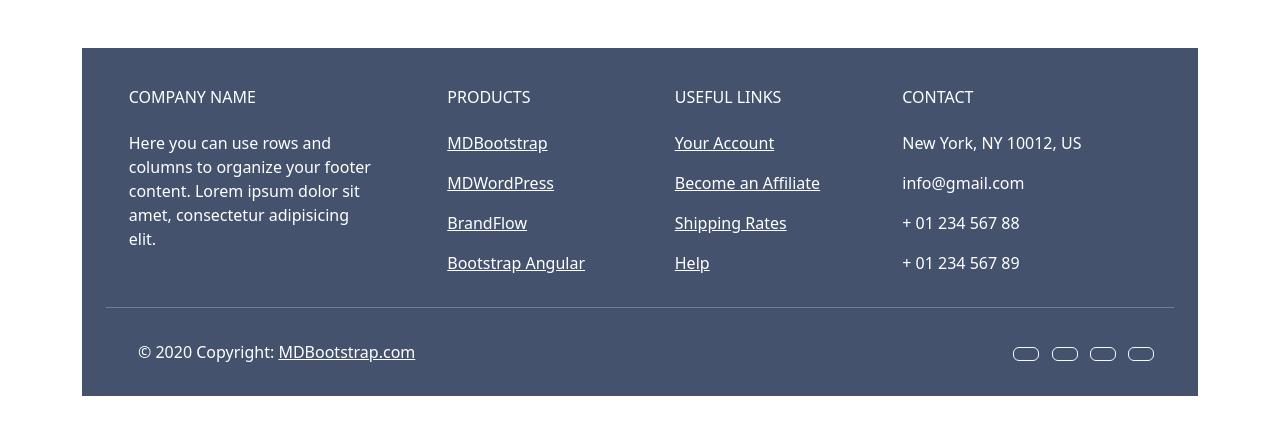
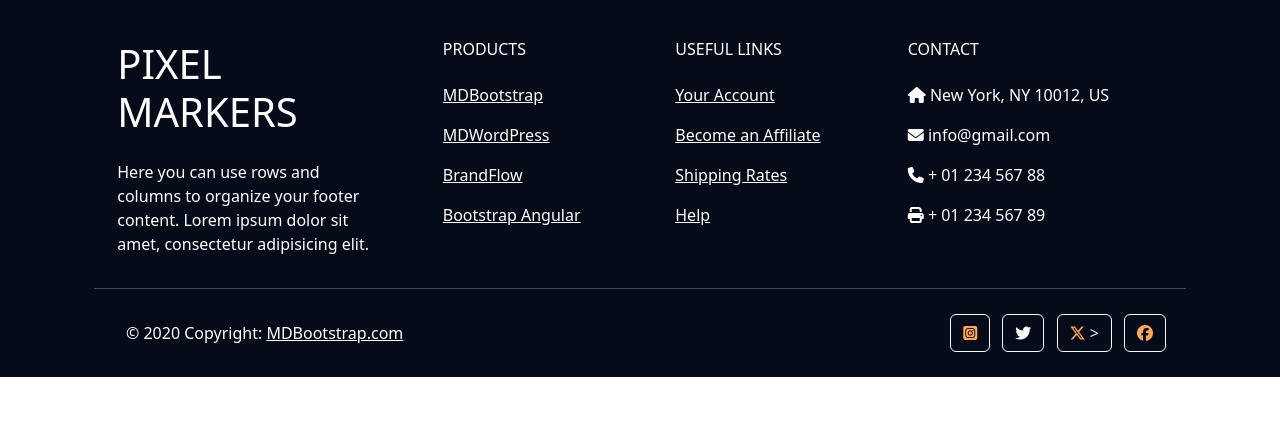
Before and after one commit to Tomasspit2/NFT-project, a Symfony app: template templates/base.html.twig in a window 1280 px wide. Shown: the top 435 px of the page. Run offline with Twig, Linux system fonts and the light colour scheme; the template is opened without the code that fills it, so the values that code supplies are empty; some libraries are stand-ins or nearby versions.

Commit message:
...add env.

```diff
--- a/public/css/footer.css
+++ b/public/css/footer.css
@@ -1,3 +1,4 @@
- {
+footer {
     background-color: #050B19;
+    color: white;
 }
--- a/templates/_includes/footer.html.twig
+++ b/templates/_includes/footer.html.twig
@@ -1,9 +1,9 @@
 <!-- Remove the container if you want to extend the Footer to full width. -->
-<div class="container my-5">
+
     <!-- Footer -->
     <footer
             class="text-center text-lg-start text-white"
-            style="background-color: #45526e"
+
     >
         <!-- Grid container -->
         <div class="container p-4 pb-0">
@@ -13,8 +13,8 @@
                 <div class="row">
                     <!-- Grid column -->
                     <div class="col-md-3 col-lg-3 col-xl-3 mx-auto mt-3">
-                        <h6 class="text-uppercase mb-4 font-weight-bold">
-                            Company name
+                        <h6 class="text-uppercase mb-4 font-weight-bold display-6">
+                            PIXEL MARKERS
                         </h6>
                         <p>
                             Here you can use rows and columns to organize your footer
@@ -102,13 +102,12 @@
 
                     <!-- Grid column -->
                     <div class="col-md-5 col-lg-4 ml-lg-0 text-center text-md-end">
-                        <!-- Facebook -->
+                        <!-- Instagram -->
                         <a
                                 class="btn btn-outline-light btn-floating m-1"
                                 class="text-white"
                                 role="button"
-                        ><i class="fab fa-facebook-f"></i
-                            ></a>
+                        ><i class="fa-brands fa-square-instagram" style="color: #ffa658;"></i></a>
 
                         <!-- Twitter -->
                         <a
@@ -118,21 +117,20 @@
                         ><i class="fab fa-twitter"></i
                             ></a>
 
-                        <!-- Google -->
+                        <!-- Twitter -->
                         <a
                                 class="btn btn-outline-light btn-floating m-1"
                                 class="text-white"
                                 role="button"
-                        ><i class="fab fa-google"></i
+                        ><i class="fa-brands fa-x-twitter" style="color: #ffa658;"></i>
                             ></a>
 
-                        <!-- Instagram -->
+                        <!-- Facebook -->
                         <a
                                 class="btn btn-outline-light btn-floating m-1"
                                 class="text-white"
                                 role="button"
-                        ><i class="fab fa-instagram"></i
-                            ></a>
+                        ><i class="fa-brands fa-facebook" style="color: #ffa858;"></i></a>
                     </div>
                     <!-- Grid column -->
                 </div>
@@ -142,5 +140,5 @@
         <!-- Grid container -->
     </footer>
     <!-- Footer -->
-</div>
+
 <!-- End of .container -->
--- a/templates/base.html.twig
+++ b/templates/base.html.twig
@@ -5,6 +5,7 @@
         <title>{% block title %}Welcome!{% endblock %}</title>
         <link href="https://cdn.jsdelivr.net/npm/bootstrap@5.3.2/dist/css/bootstrap.min.css" rel="stylesheet" integrity="sha384-T3c6CoIi6uLrA9TneNEoa7RxnatzjcDSCmG1MXxSR1GAsXEV/Dwwykc2MPK8M2HN" crossorigin="anonymous">
         <link rel="stylesheet" href="/css/index.css">
+        <script src="https://kit.fontawesome.com/842ad2413f.js" crossorigin="anonymous"></script>
         {% block stylesheets %}
         {% endblock %}
 
```
